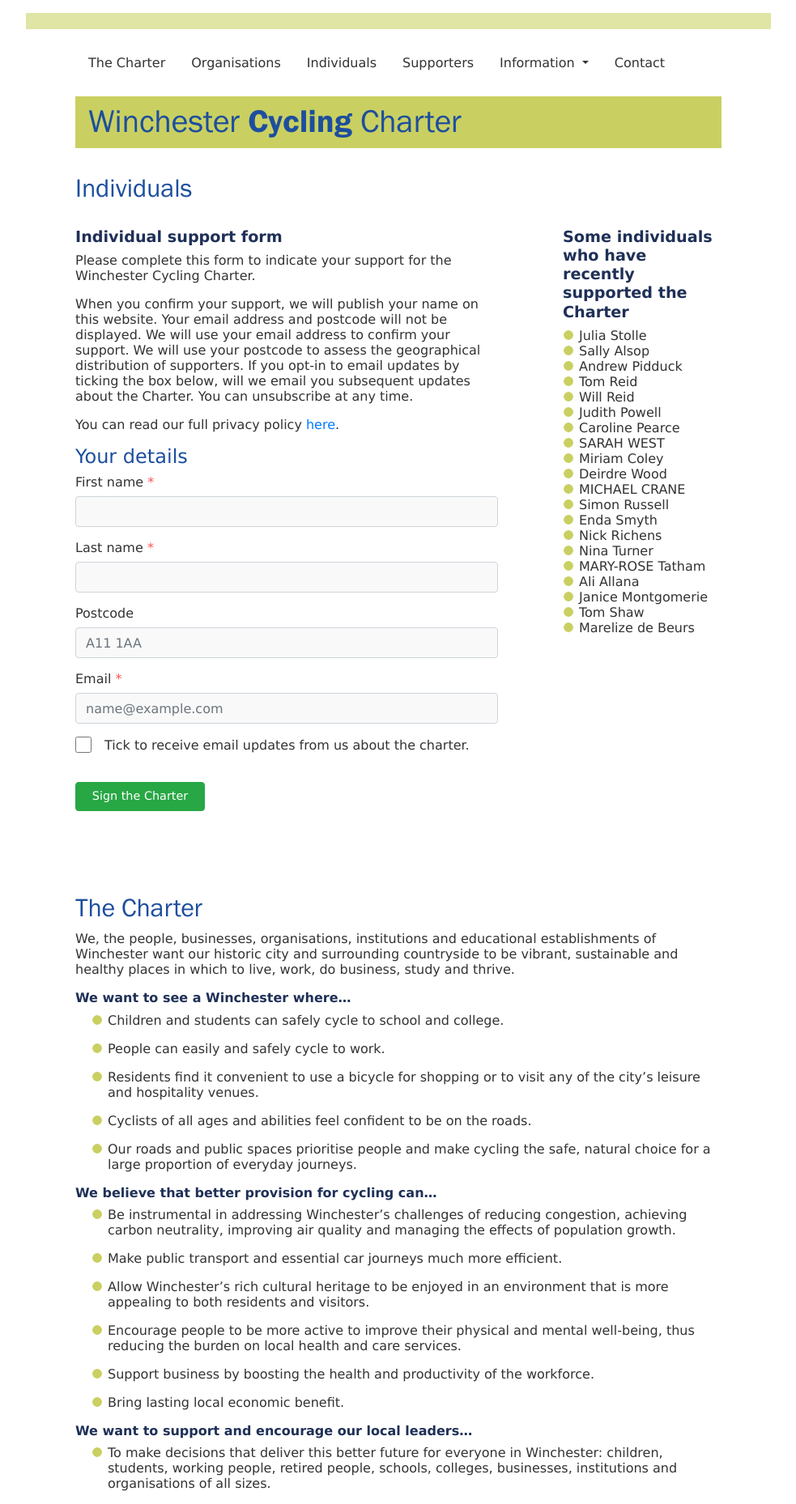
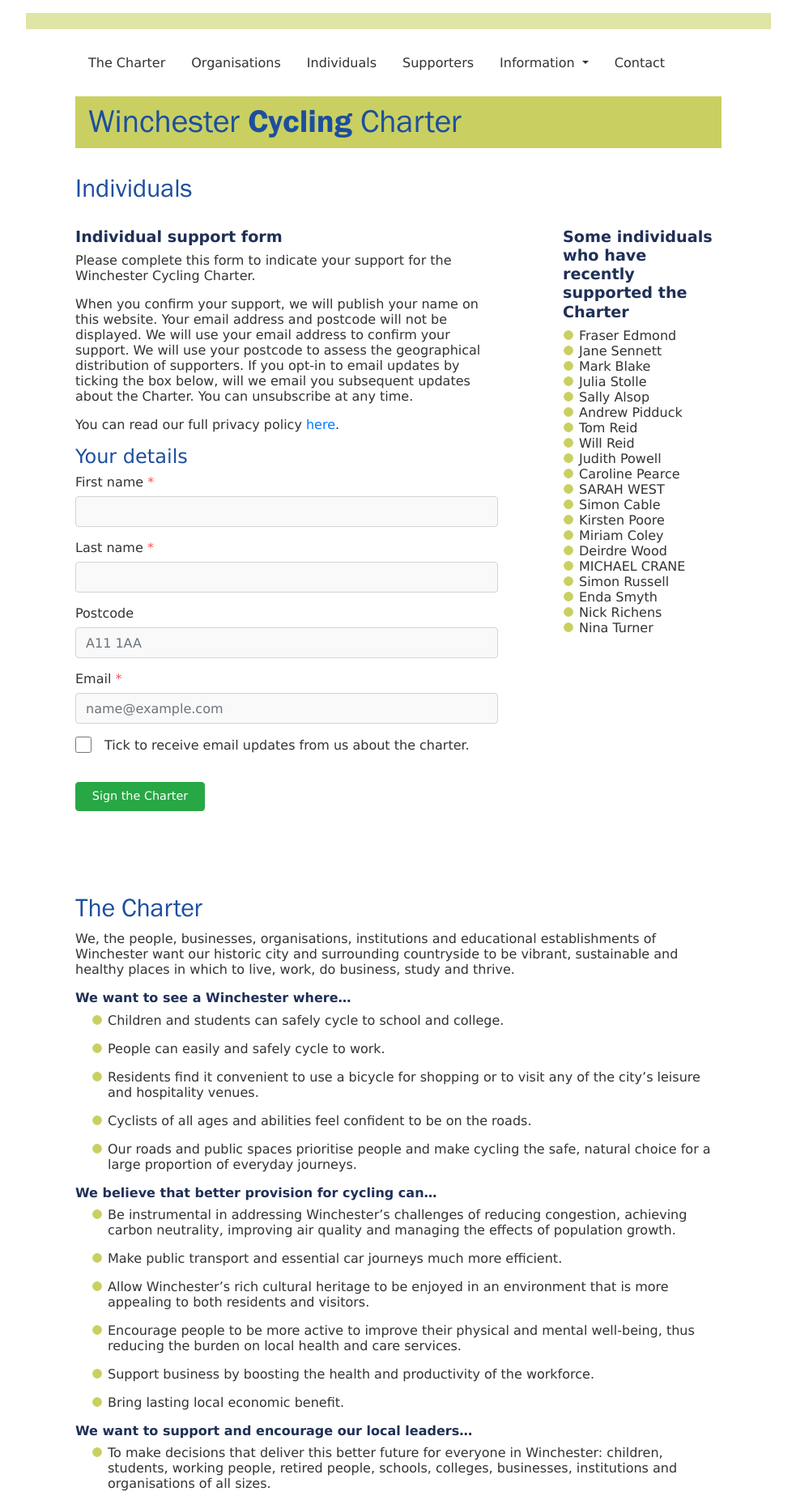
Before and after one commit to winchestercyclingcharter/winchestercyclingcharter.github.io, a Jekyll site: the page built from ind-page.md, in a window 1280 px wide. Shown: the whole page at 81% size, without its empty margins (148-1131 px from the left). Built offline with Jekyll 4.4.1, drawn with Linux system fonts in a browser that asks for light colours; nearby versions of some CDN libraries.

Commit message:
Update people.yml

```diff
--- a/_data/people.yml
+++ b/_data/people.yml
@@ -403,3 +403,9 @@ people:
 - { lastname: Stolle, firstname: Julia, dt: 20210403-120943-522794 }
 - { lastname: Curnow, firstname: John, dt: 20210401-183149-055247 }
 - { lastname: Reid, firstname: Tom, dt: 20210402-204600-385692 }
+- { lastname: Cable, firstname: Simon, dt: 20210402-093354-237781 }
+- { lastname: Poore , firstname: Kirsten , dt: 20210402-074410-161980 }
+- { lastname: Blake, firstname: Mark, dt: 20210403-210141-742760 }
+- { lastname: Sennett, firstname: Jane, dt: 20210404-071358-005792 }
+- { lastname: Cooper, firstname: Stephen, dt: 20210401-115007-933262 }
+- { lastname: Edmond , firstname: Fraser , dt: 20210404-071409-772094 }
```
